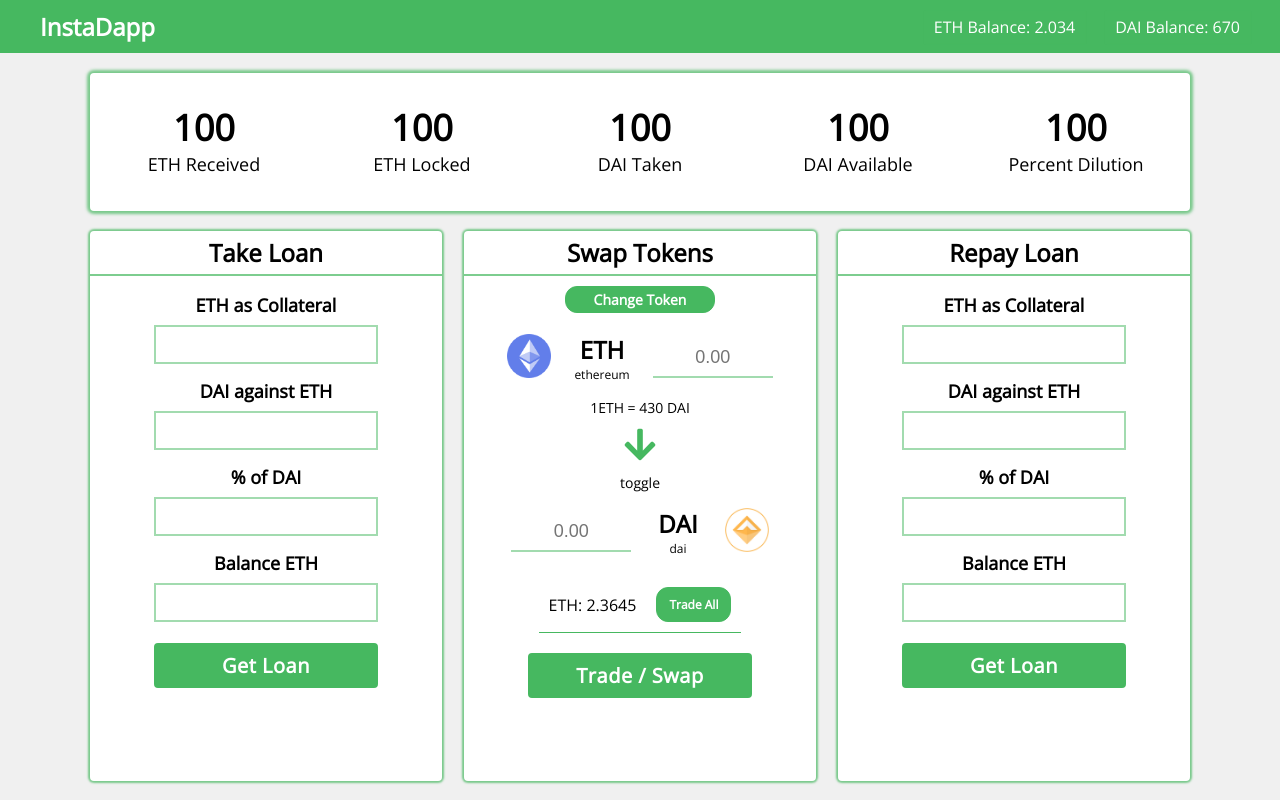
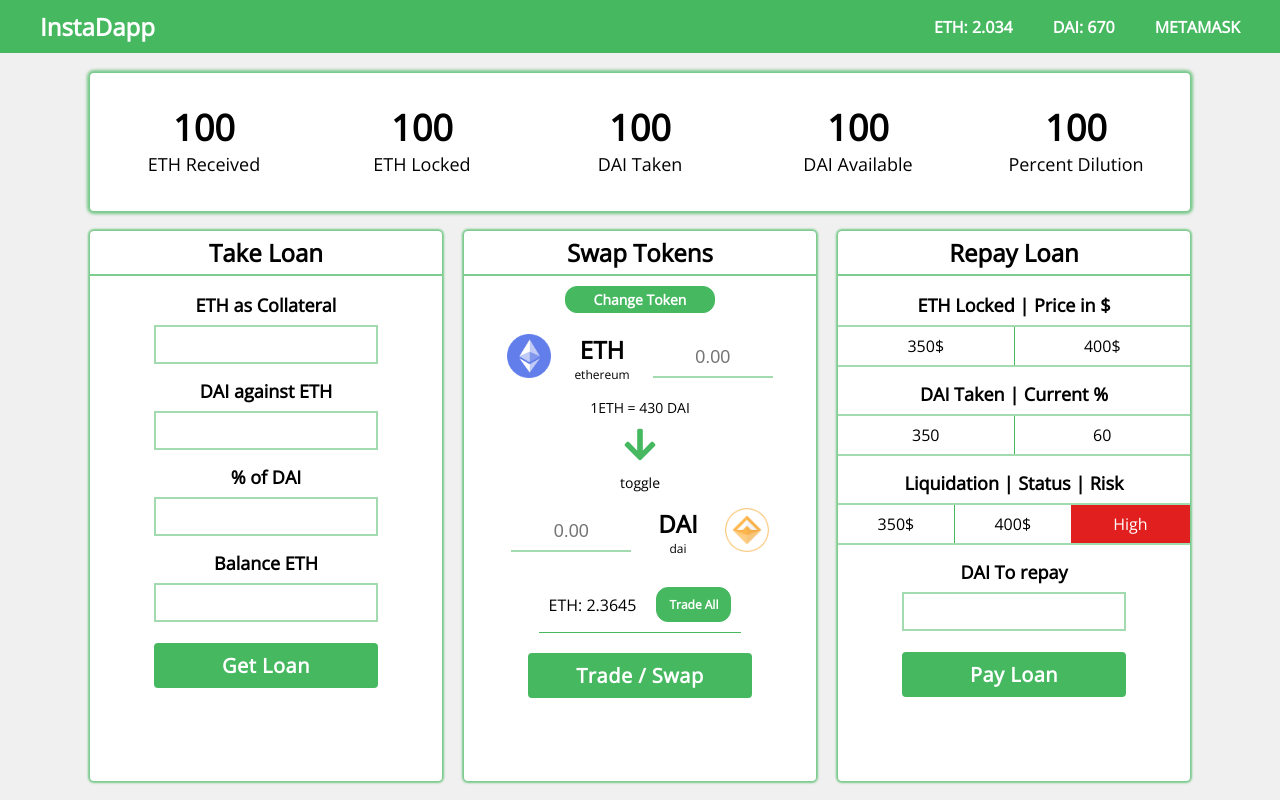
Before and after one commit to ETHIndia-Instadapp/InstaDapp, a website: page src/client/views/index.html in a window 1280 px wide. Drawn offline with nearby package versions, Linux system fonts and the light colour scheme; files that its build step writes are made by us from their sources; files whose address does not match are found by name.

Commit message:
pay loan sec

```diff
--- a/src/client/public/css/index.css
+++ b/src/client/public/css/index.css
@@ -59,6 +59,7 @@
     margin-right: 20px;
     box-shadow: 0px 0px 0.5px 0.5px var(--main-color-op9);
     padding: 5px 10px;
+    font-weight: bold;
 }
 
 .mainBox {
@@ -374,3 +375,44 @@
     outline: 2px solid var(--main-color-op5);
     border: none;
 }
+
+.forNonInputs {
+    display: flex;
+    outline: 2px solid var(--main-color-op5);
+}
+
+.nonInputCon {
+    padding: 8px 0px;
+    font-size: 16px;
+}
+
+.ethLockBox,
+.lockEthCurBox,
+.daiTakenBox,
+.daiCurPerBox {
+    width: 50%;
+}
+
+.ethLockBox {
+    border-right: 1px solid var(--main-color);
+}
+
+.daiTakenBox {
+    border-right: 1px solid var(--main-color);
+}
+
+.liqBox,
+.StaBox,
+.riskStatus {
+    width: 33%;
+}
+
+.liqBox {
+    border-right: 1px solid var(--main-color);
+}
+
+.riskStatus {
+    width: 34%;
+    background-color: rgb(226, 31, 31);
+    color: var(--main-white)
+}
--- a/src/client/views/index.html
+++ b/src/client/views/index.html
@@ -17,8 +17,9 @@
     <div class="topBar">
         <div class="projectName">InstaDapp</div>
         <div class="balanceBox">
-            <div class="mainBalance">ETH Balance: 2.034</div>
-            <div class="mainBalance">DAI Balance: 670</div>
+            <div class="mainBalance">ETH: 2.034</div>
+            <div class="mainBalance">DAI: 670</div>
+            <div class="mainBalance">METAMASK</div>
         </div>
     </div>
 
@@ -135,30 +136,37 @@
             <div class="processBoxes" style="margin-right: 0px">
                 <div class="processBoxTitle">Repay Loan</div>
                 <div class="takeLoanBoxes">
-                    <div class="titleTakeLoan">ETH as Collateral</div>
+                    <div class="titleTakeLoan">ETH Locked | Price in $</div>
+                    <div class="forNonInputs">
+                        <div class="nonInputCon ethLockBox">350$</div>
+                        <div class="nonInputCon lockEthCurBox">400$</div>
+                    </div>
+                </div>
+                <div class="takeLoanBoxes">
+                    <div class="titleTakeLoan">DAI Taken | Current %</div>
+                    <div class="forNonInputs">
+                        <div class="nonInputCon daiTakenBox">350</div>
+                        <div class="nonInputCon daiCurPerBox">60</div>
+                    </div>
+                </div>
+                <div class="takeLoanBoxes">
+                    <div class="titleTakeLoan">Liquidation | Status | Risk</div>
+                    <!-- <div class="takeLoanInputBox">
+                        <input class="takeLoanInput" type="number">
+                    </div> -->
+                    <div class="forNonInputs">
+                        <div class="nonInputCon liqBox">350$</div>
+                        <div class="nonInputCon StaBox">400$</div>
+                        <div class="nonInputCon riskStatus">High</div>
+                    </div>
+                </div>
+                <div class="takeLoanBoxes" style="margin-bottom: 23px">
+                    <div class="titleTakeLoan">DAI To repay</div>
                     <div class="takeLoanInputBox">
                         <input class="takeLoanInput" type="number">
                     </div>
                 </div>
-                <div class="takeLoanBoxes">
-                    <div class="titleTakeLoan">DAI against ETH</div>
-                    <div class="takeLoanInputBox">
-                        <input class="takeLoanInput" type="number">
-                    </div>
-                </div>
-                <div class="takeLoanBoxes">
-                    <div class="titleTakeLoan">% of DAI</div>
-                    <div class="takeLoanInputBox">
-                        <input class="takeLoanInput" type="number">
-                    </div>
-                </div>
-                <div class="takeLoanBoxes" style="margin-bottom: 23px">
-                    <div class="titleTakeLoan">Balance ETH</div>
-                    <div class="takeLoanInputBox">
-                        <input class="takeLoanInput" type="number">
-                    </div>
-                </div>
-                <div class="butBuySell">Get Loan</div>
+                <div class="butBuySell">Pay Loan</div>
             </div>
 
         </div>
```
